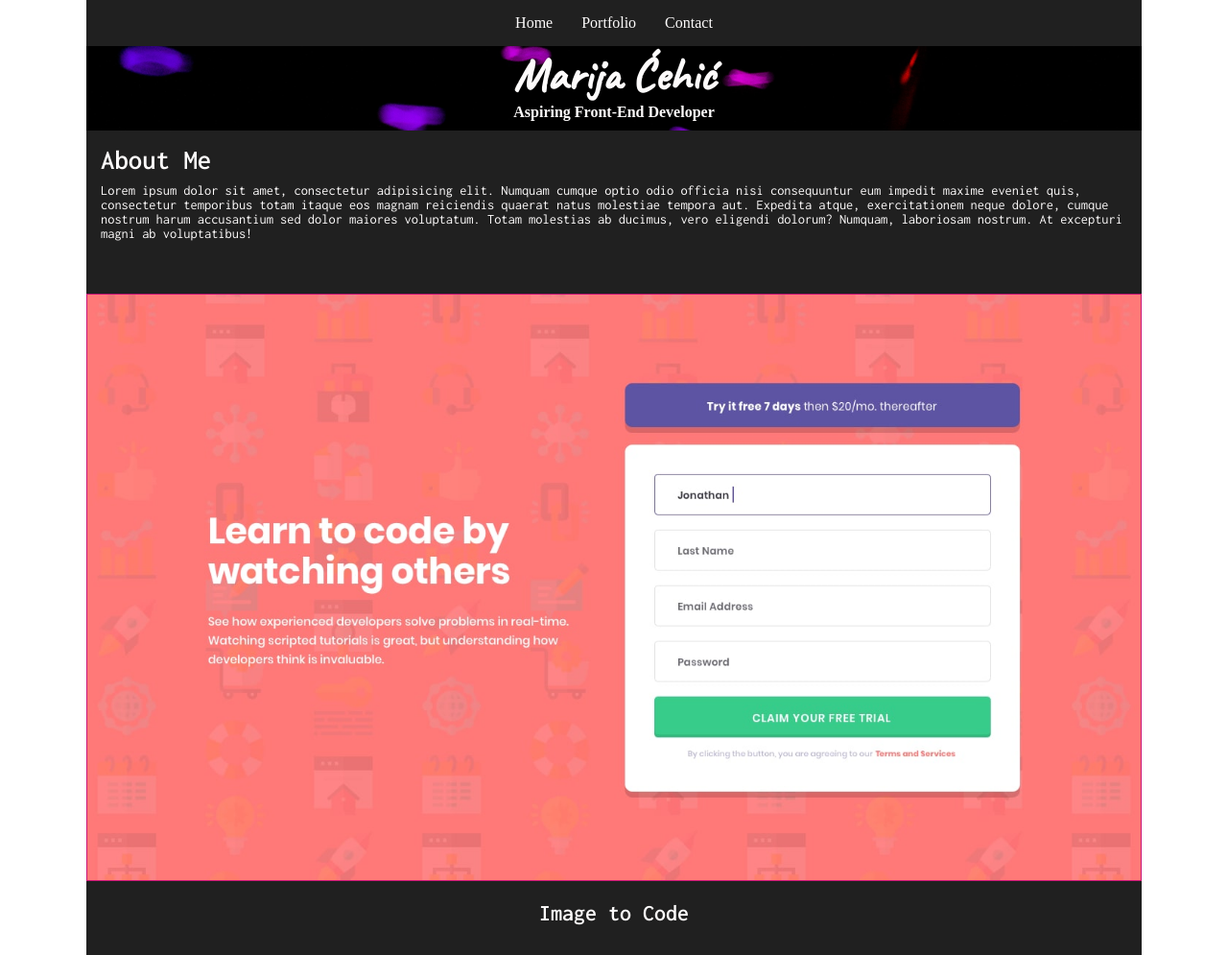
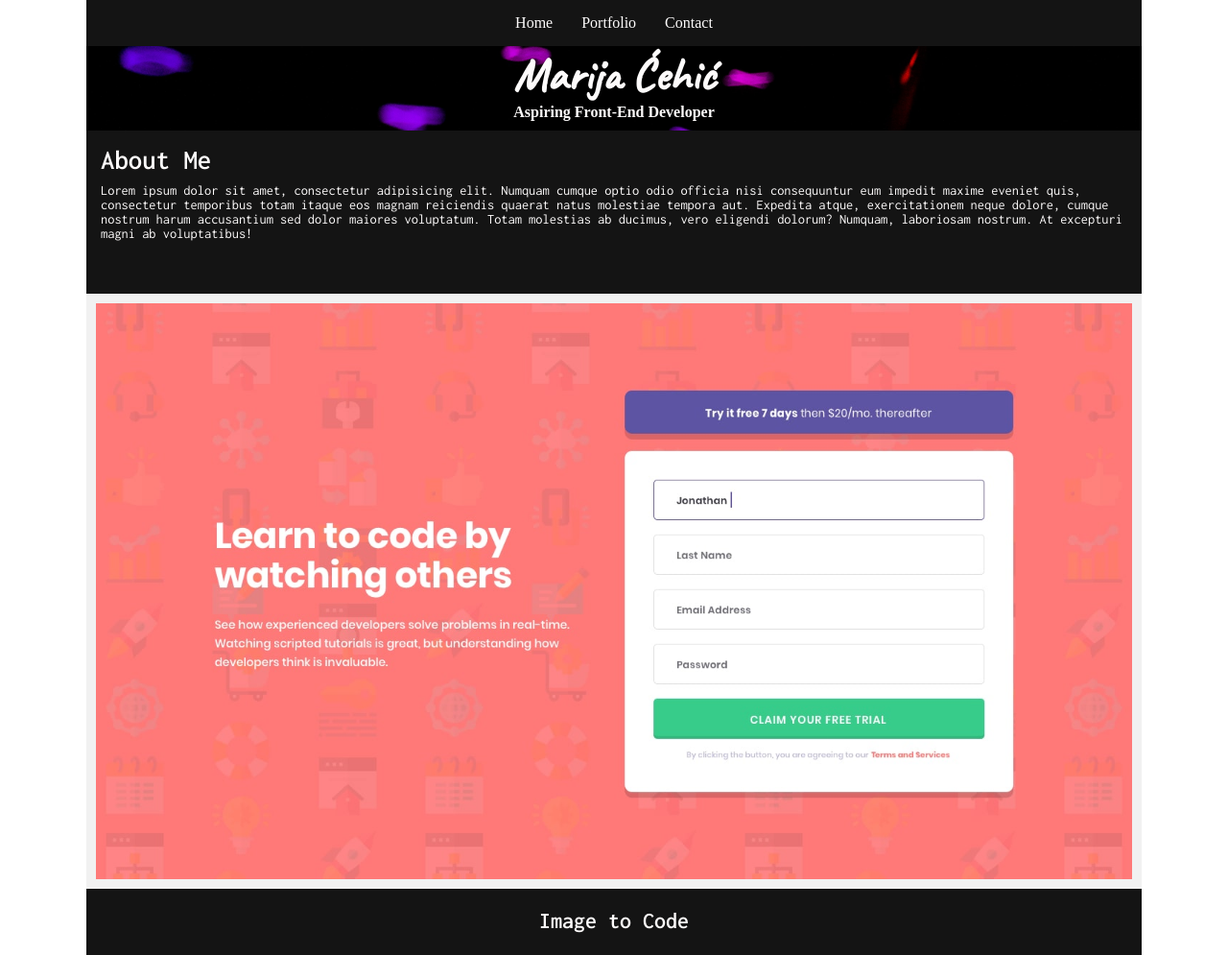
Before and after one commit to cehicm/cehicm.github.io, a plain HTML site: page index.html in a window 1280 px wide. Shown: the top 995 px of the page at 96% size. Drawn offline with Linux system fonts and the light colour scheme.

Commit message:
updated css styles

```diff
--- a/scss/_config.scss
+++ b/scss/_config.scss
@@ -1,6 +1,6 @@
 // colors
 $primary-white-color: #fdfbfb;
-$primary-black-color: #202020;
+$primary-black-color: #141414;
 $primary-gray-color: #808080;
 
 //pretty purple color #5C37BF
--- a/scss/style.scss
+++ b/scss/style.scss
@@ -84,7 +84,7 @@
 
     .individual_project {
       align-items: center;
-      border: 1px solid rgb(201, 20, 119);
+      border: 10px solid #f1f1f1;
       margin-top: 40px;
       position: relative;
 
```
Also changed, not shown: css/style.css, 1 other file.
